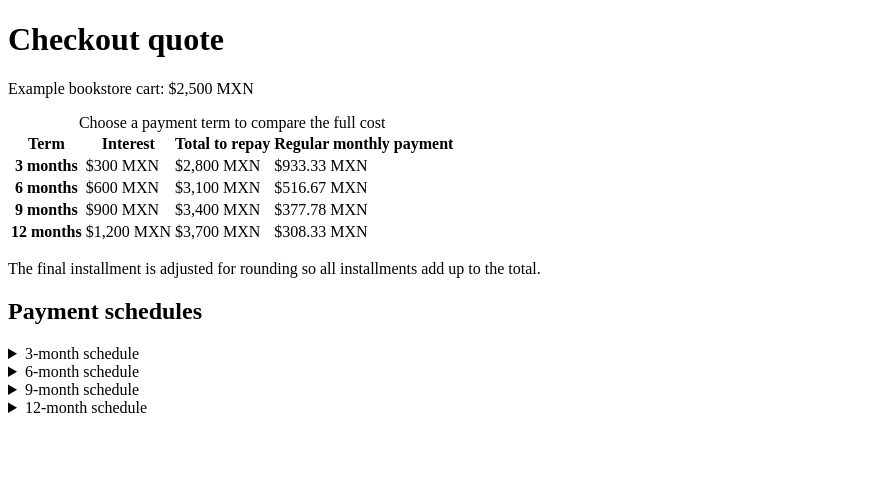
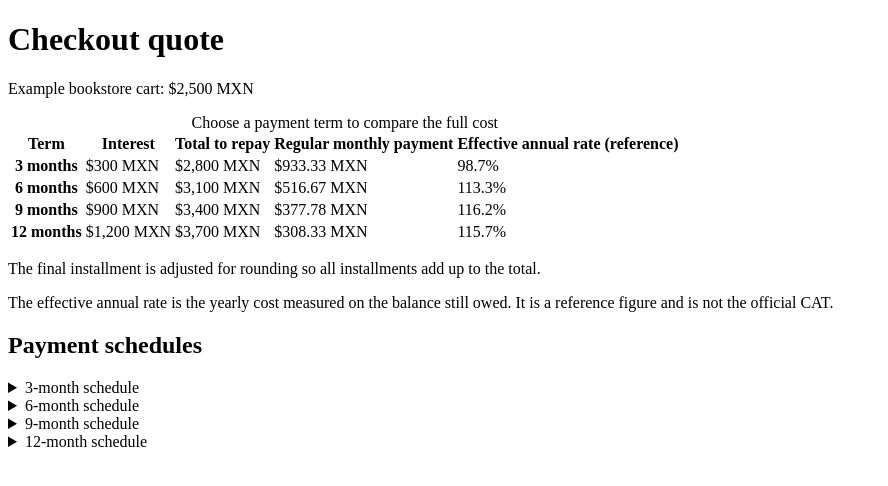
Before and after one commit to Najhid/Paga-F-cil-, a Flask app: page / in a window 1280 px wide. Shown: the top 486 px of the page, without its empty margins (0-888 px from the left). Run offline with Flask 3, Linux system fonts and the light colour scheme.

Commit message:
Include effective annual rate in checkout template
Added effective annual rate and its explanation to checkout template.

```diff
--- a/src/templates/checkout.html
+++ b/src/templates/checkout.html
@@ -17,6 +17,7 @@
             <th scope="col">Interest</th>
             <th scope="col">Total to repay</th>
             <th scope="col">Regular monthly payment</th>
+            <th scope="col">Effective annual rate (reference)</th>
           </tr>
         </thead>
         <tbody>
@@ -26,11 +27,13 @@
             <td>{{ quote.interest|mxn }}</td>
             <td>{{ quote.total_repayment|mxn }}</td>
             <td>{{ quote.monthly_payment|mxn }}</td>
+            <td>{{ quote.effective_annual_rate|pct }}</td>
           </tr>
           {% endfor %}
         </tbody>
       </table>
       <p>The final installment is adjusted for rounding so all installments add up to the total.</p>
+      <p>The effective annual rate is the yearly cost measured on the balance still owed. It is a reference figure and is not the official CAT.</p>
       <h2>Payment schedules</h2>
       {% for quote in quotes %}
       <details>
```
